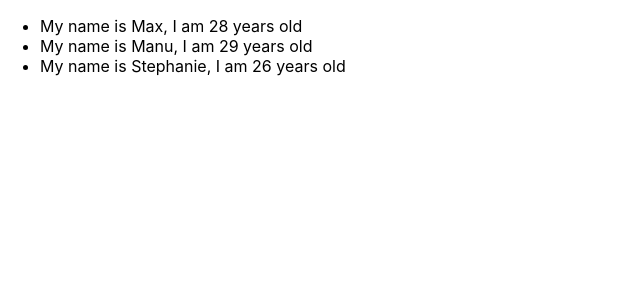
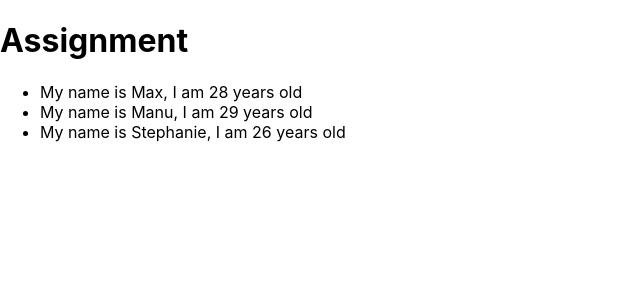
Before and after one commit to Gagandeep-Kaur-01/React, a React (Create React App) app in the folder practice/: page / in a window 1280 px wide. Shown: the top 300 px of the page, without its empty margins (0-640 px from the left). Built offline with nearby package versions, Linux system fonts and the light colour scheme.

Commit message:
set heading, passed value from parent to child

```diff
--- a/practice/src/Components/Persons.js
+++ b/practice/src/Components/Persons.js
@@ -3,6 +3,7 @@ import React, { Component } from 'react';
 export default function Persons(props) {
     return(
         <div>
+            <h1>{props.value}</h1>
 
             <ul>
                {props.person.map((person =>
--- a/practice/src/Container/App.js
+++ b/practice/src/Container/App.js
@@ -19,7 +19,7 @@ class App extends Component {
   return (
     <div className="App">
 
-       <Persons person = {this.state.persons}/>
+       <Persons value="Assignment" person = {this.state.persons}/>
 
     </div>
     );
```
